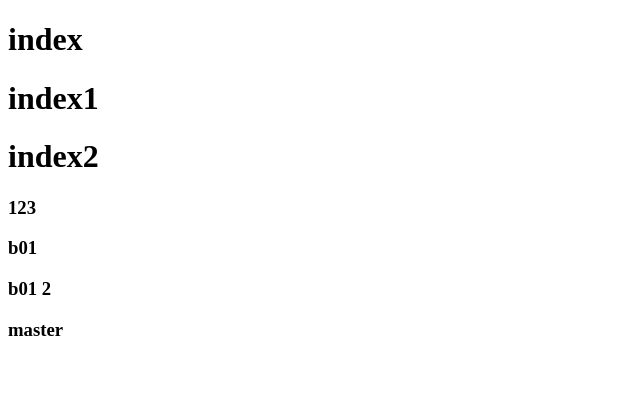
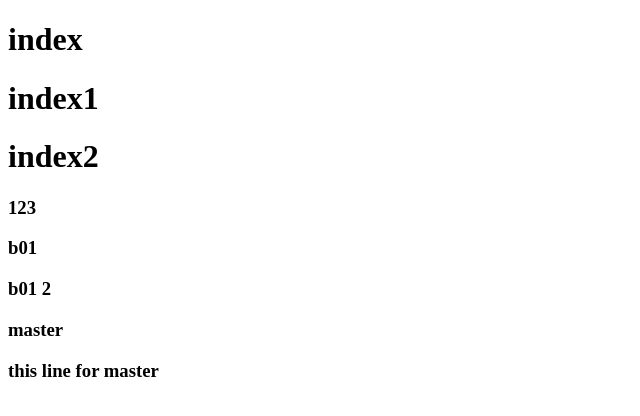
Before and after one commit to Safahmed970/s, a plain HTML site: page index.html in a window 1280 px wide. Shown: the whole page, without its empty margins (0-640 px from the left). Drawn offline with Linux system fonts and the light colour scheme.

Commit message:
add line master

```diff
--- a/index.html
+++ b/index.html
@@ -14,5 +14,6 @@
     <h3>b01</h3>
     <h3>b01 2</h3>
     <h3>master</h3>
+    <h3>this line for master</h3>
 </body>
 </html>
```
